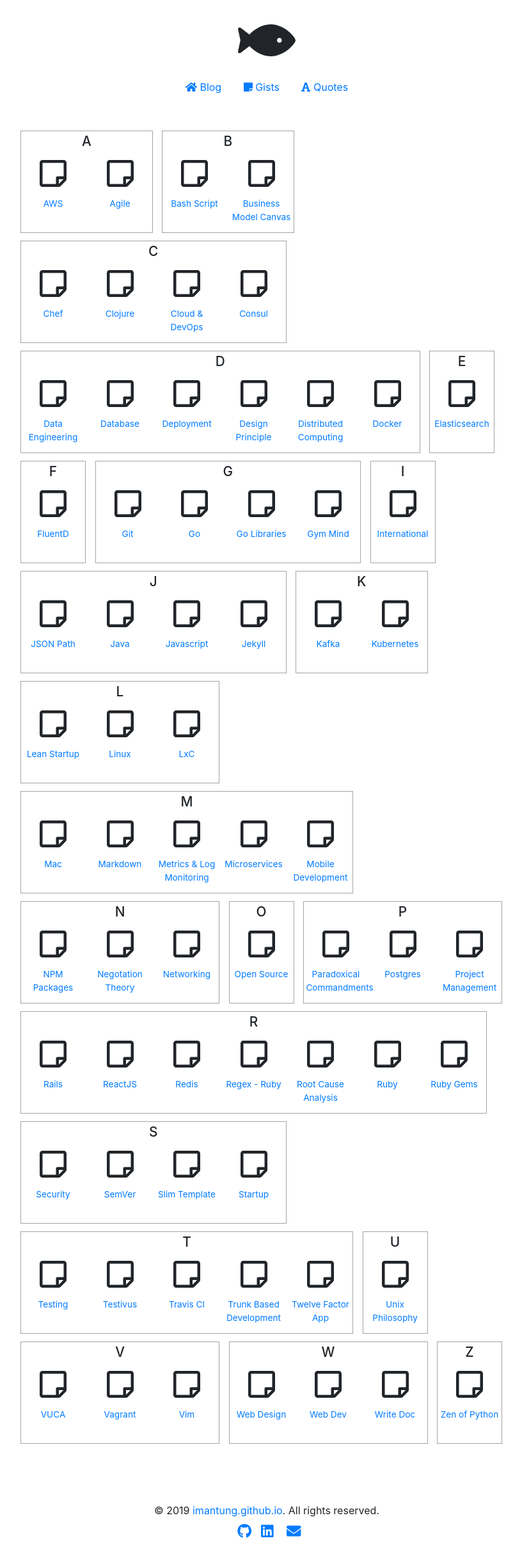
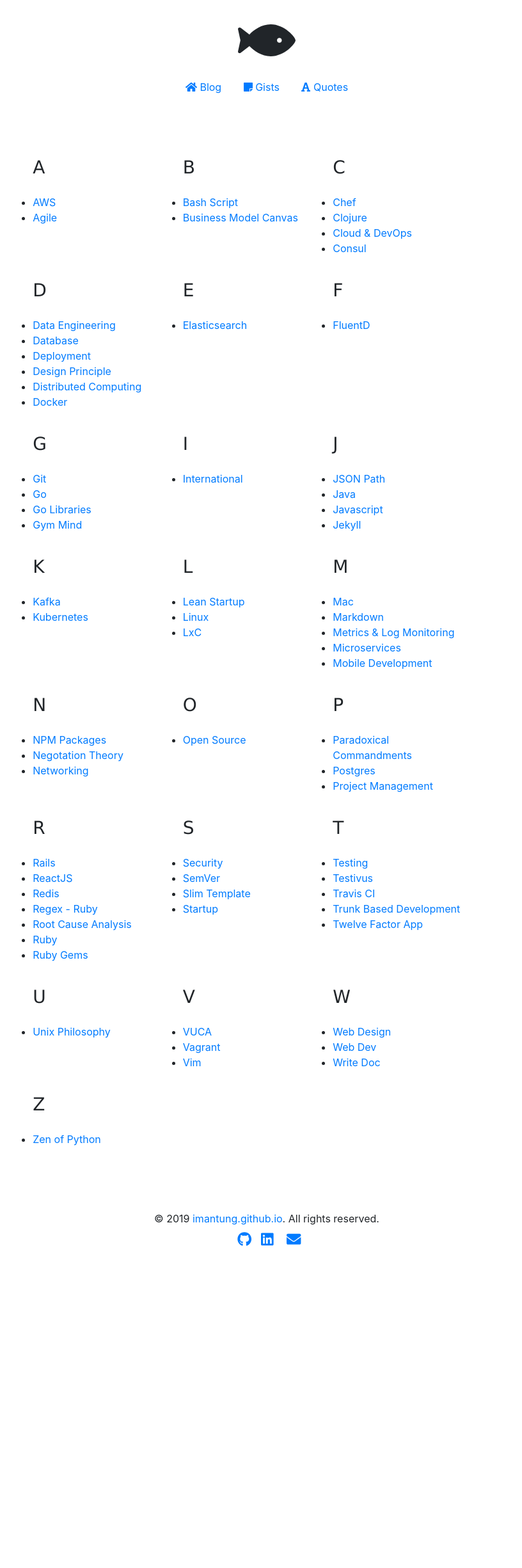
Before and after one commit to imantung/imantung.github.io, a Jekyll site: the page built from gists.html, in a window 1280 px wide. Shown: the whole page at 64% size, without its empty margins (223-1039 px from the left). Built offline with Jekyll 4.4.1, drawn with Linux system fonts in a browser that asks for light colours; after the commit the page ends 1986 px from its top, so only the background shows below that.

Commit message:
fix list of gist at mobile screen

```diff
--- a/gists.html
+++ b/gists.html
@@ -4,29 +4,24 @@
 ---
 
 
-<div class="gist-list">
-  <div>
+
+
+
+<div class="">
+  <ul>
   {% assign tmp = "" %}
   {% assign sortedPages = site.pages | where_exp: "page", "page.layout == 'gist'" |  sort: 'title' %}
   {% for page in sortedPages %}
     {% assign firstLetter = page.title | slice: 0 | upcase %}
     {% if firstLetter != tmp %}
-      </div>
-  <div class="gist-group">
-    <div class="gist-first-letter">
+  </ul>
+  <ul class="gist-group" style="">
+    <h3>
       {{ firstLetter }}
-    </div>
+    </h3>
     {% endif %}
     {% assign tmp = "" %}
-    <div class="gist-item">
-      <div class="gist-item-icon">
-        <i class="far fa-sticky-note"></i>
-      </div>
-      <div class="gist-item-title">
-        <a href="{{page.url}}">{{page.title}}</a>
-      </div>
-    </div>
+    <li><a href="{{page.url}}">{{page.title}}</a></li>
     {% assign tmp = firstLetter %}
   {% endfor %}
-
 </div>
--- a/public/css/gist.css
+++ b/public/css/gist.css
@@ -42,12 +42,17 @@
 }
 
 .gist-group{
-  border: thin solid #A4A4A4;
   display: inline-block;
-  margin-right: 10px;
+  vertical-align: top;
   margin-bottom: 12px;
-  padding-bottom: 0.75em;
-  height: 10em;
+  min-width: 230px;
+  padding-left: 1.2em;
+}
+
+.gist-group li{
+  width: 200px;
+  margin: 0;
+  word-wrap: break-word;
 }
 
 .gist-first-letter{
@@ -55,19 +60,3 @@
   font-weight: 500;
   text-align: center;
 }
-
-.gist-item{
-  display: inline-block;
-  max-width: 100px;
-  min-width: 100px;
-  text-align: center;
-  padding: 0;
-  vertical-align: top;
-}
-.gist-item-icon{
-  font-size: 3em;
-}
-.gist-item-title{
-  font-size: 0.85em;
-  padding: 0 0.25em;
-}
```
